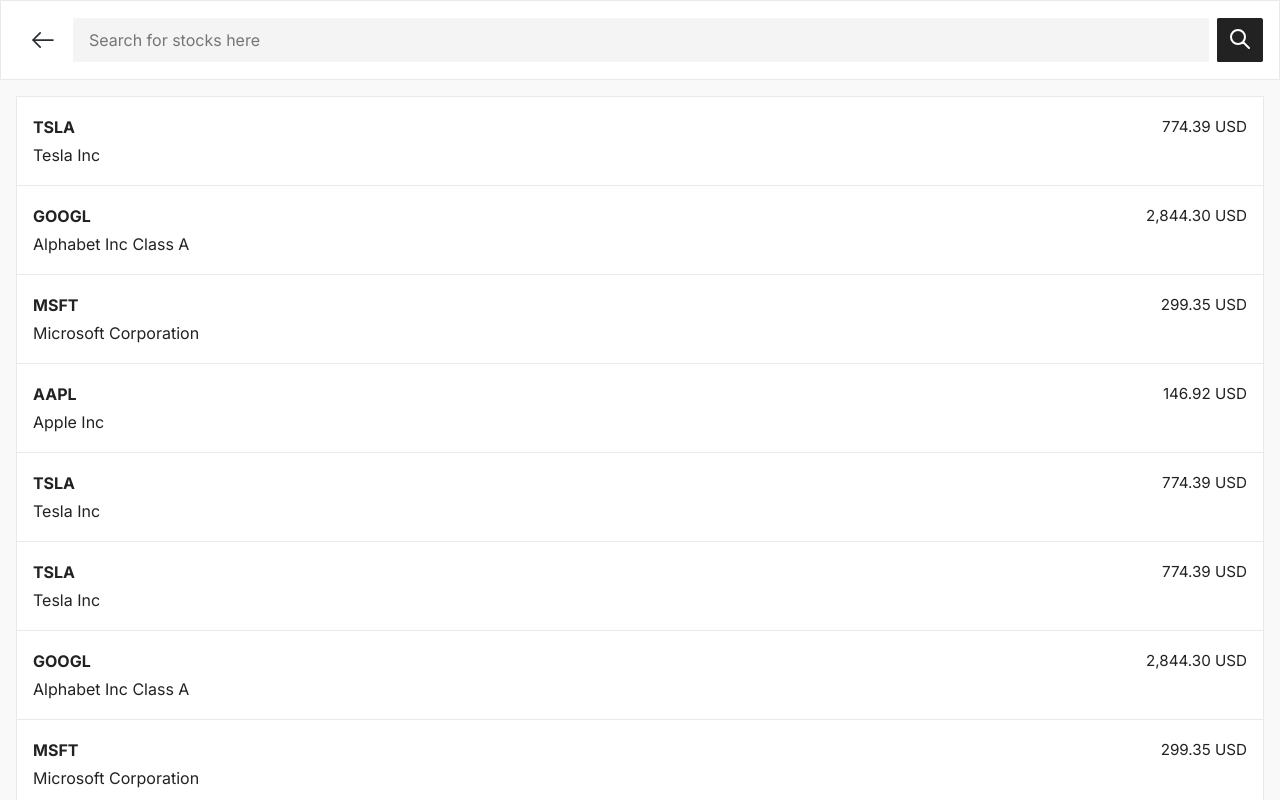
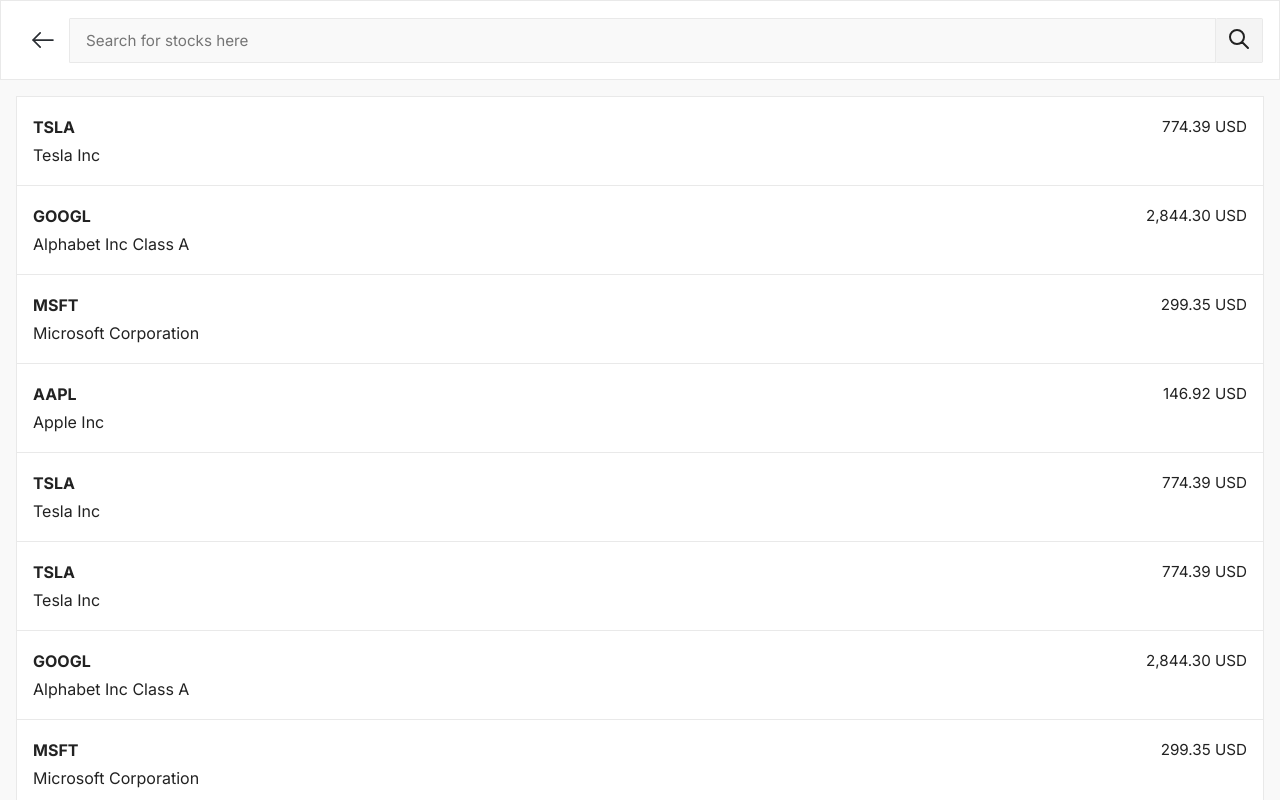
Before and after one commit to AlwinSunil/stock-watch, a React (Vite) app: page /addstock in a window 1280 px wide. Built offline with nearby package versions, Linux system fonts and the light colour scheme; no server answers; sample sign-in values are in the browser's storage.

Commit message:
Improved UI.

```diff
--- a/src/App.jsx
+++ b/src/App.jsx
@@ -51,7 +51,10 @@
                         <Route path="/addstock" element={<Search />} />
                         <Route path="/profile" element={<Profile />} />
                         <Route path="/about" element={<About />} />
-                        <Route path="/updateprofile" element={<ProfileUpdate />} />
+                        <Route
+                            path="/updateprofile"
+                            element={<ProfileUpdate />}
+                        />
                         <Route path="*" element={<Navigate to="/" />} />
                     </Routes>
                 </UserProfileContext.Provider>
--- a/src/index.scss
+++ b/src/index.scss
@@ -1,5 +1,4 @@
 @import url("https://fonts.googleapis.com/css2?family=Inter:wght@100;200;300;400;500;600;700;800;900&display=swap");
-@import url("https://fonts.googleapis.com/css2?family=Roboto:wght@300;400;500;700&display=swap");
 
 :root {
     --primary: #4845d2;
@@ -10,11 +9,11 @@
     --neutral-hover: #e9e9e9;
     --neutral-hover-v2: #e4e4e4;
     --neutral-bg-light: #f9f9f9;
+    --err: #ef4444;
+    --opt: #3b82f6;
+    --success: #34d399;
     --text: #222222;
     --white: #ffffff;
-    --err: #ef4444;
-    --success: #34d399;
-    --opt: #3b82f6;
 }
 
 html {
--- a/src/pages/Search/Search.scss
+++ b/src/pages/Search/Search.scss
@@ -28,7 +28,7 @@
 }
 
 .navigation__back {
-    margin: auto 0.5rem auto 0.25rem;
+    margin: auto 0.25rem auto 0.25rem;
     display: flex;
 
     & img {
@@ -53,10 +53,11 @@
     width: 100%;
 
     &__btn {
+        border: 1px solid var(--neutral-hover);
+        background: var(--neutral-bg);
+        border-left: 0px;
         border-radius: 0.1rem;
-        background: var(--text);
         padding: 0.5rem;
-        border: 0px;
     }
 
     &__header {
@@ -81,16 +82,16 @@
     }
 
     & input {
-        background: var(--neutral-bg);
+        background: var(--neutral-bg-light);
+        border: 1px solid var(--neutral-hover);
         color: var(--text);
-        margin-right: 0.5rem;
+        font-size: 0.95rem;
         padding-left: 1rem;
-        font-size: 1rem;
         width: 100%;
-        border: 0px;
 
-        &:hover {
-            background: var(--neutral-hover);
+        &:focus {
+            box-shadow: rgb(50 50 93 / 15%) 0px 2px 0px -2px,
+                rgb(0 0 0 / 25%) 0px 1px 3px -1px inset;
         }
     }
 }
```
Also changed, not shown: public/assets/icons/search.svg.
